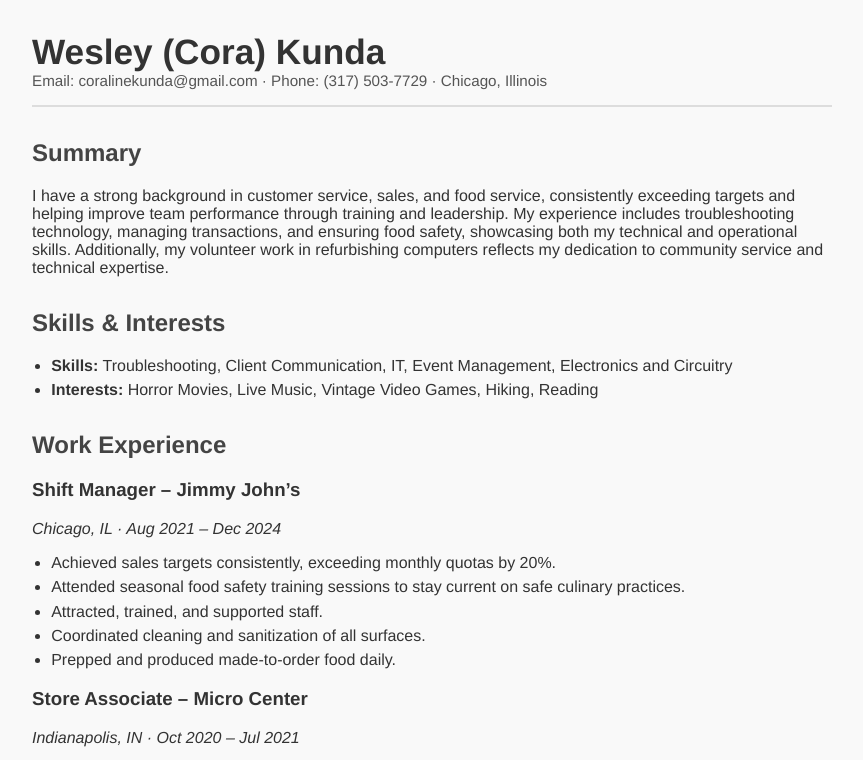
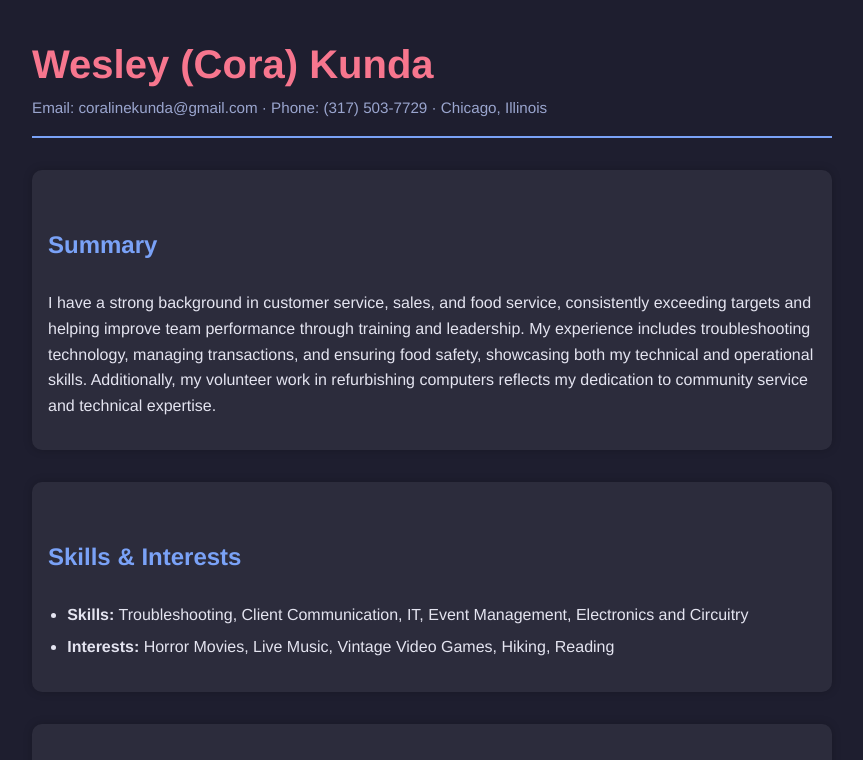
Before and after one commit to coralinekunda/coralinekunda.github.io, a plain HTML site: page index.html in a window 1280 px wide. Shown: the top 760 px of the page, without its empty margins (208-1071 px from the left). Drawn offline with Linux system fonts and the light colour scheme.

Commit message:
Update index.html

```diff
--- a/index.html
+++ b/index.html
@@ -5,41 +5,79 @@
   <meta name="viewport" content="width=device-width, initial-scale=1.0"/>
   <title>Wesley (Cora) Kunda - Resume</title>
   <style>
+    :root {
+      --bg-color: #1e1e2f;
+      --text-color: #e4e4f0;
+      --accent-color: #7aa2f7;
+      --muted-color: #9aa5ce;
+      --header-color: #f7768e;
+      --card-bg: #2c2c3c;
+    }
+
     body {
       font-family: "Helvetica Neue", sans-serif;
-      background-color: #f9f9f9;
-      color: #333;
+      background-color: var(--bg-color);
+      color: var(--text-color);
       margin: 0;
       padding: 2rem;
       max-width: 800px;
       margin: auto;
+      line-height: 1.6;
     }
+
     header {
-      border-bottom: 2px solid #ddd;
+      border-bottom: 2px solid var(--accent-color);
       padding-bottom: 1rem;
       margin-bottom: 2rem;
     }
+
     h1 {
       margin: 0;
-      font-size: 2.2rem;
+      font-size: 2.5rem;
+      color: var(--header-color);
     }
+
     h2 {
-      color: #444;
-      margin-top: 2rem;
+      color: var(--accent-color);
+      margin-top: 2.5rem;
+      border-bottom: 1px solid var(--card-bg);
+      padding-bottom: 0.3rem;
     }
+
+    h3 {
+      color: var(--text-color);
+      margin-bottom: 0.2rem;
+    }
+
     .contact {
       font-size: 0.95rem;
-      color: #555;
+      color: var(--muted-color);
     }
+
     .section {
-      margin-bottom: 1.5rem;
+      margin-bottom: 2rem;
+      background: var(--card-bg);
+      padding: 1rem;
+      border-radius: 10px;
+      box-shadow: 0 0 10px #00000033;
     }
+
     ul {
       padding-left: 1.2rem;
     }
+
     li {
       margin-bottom: 0.4rem;
     }
+
+    p, li {
+      color: var(--text-color);
+    }
+
+    em {
+      color: var(--muted-color);
+    }
+
     @media (max-width: 600px) {
       body {
         padding: 1rem;
```
